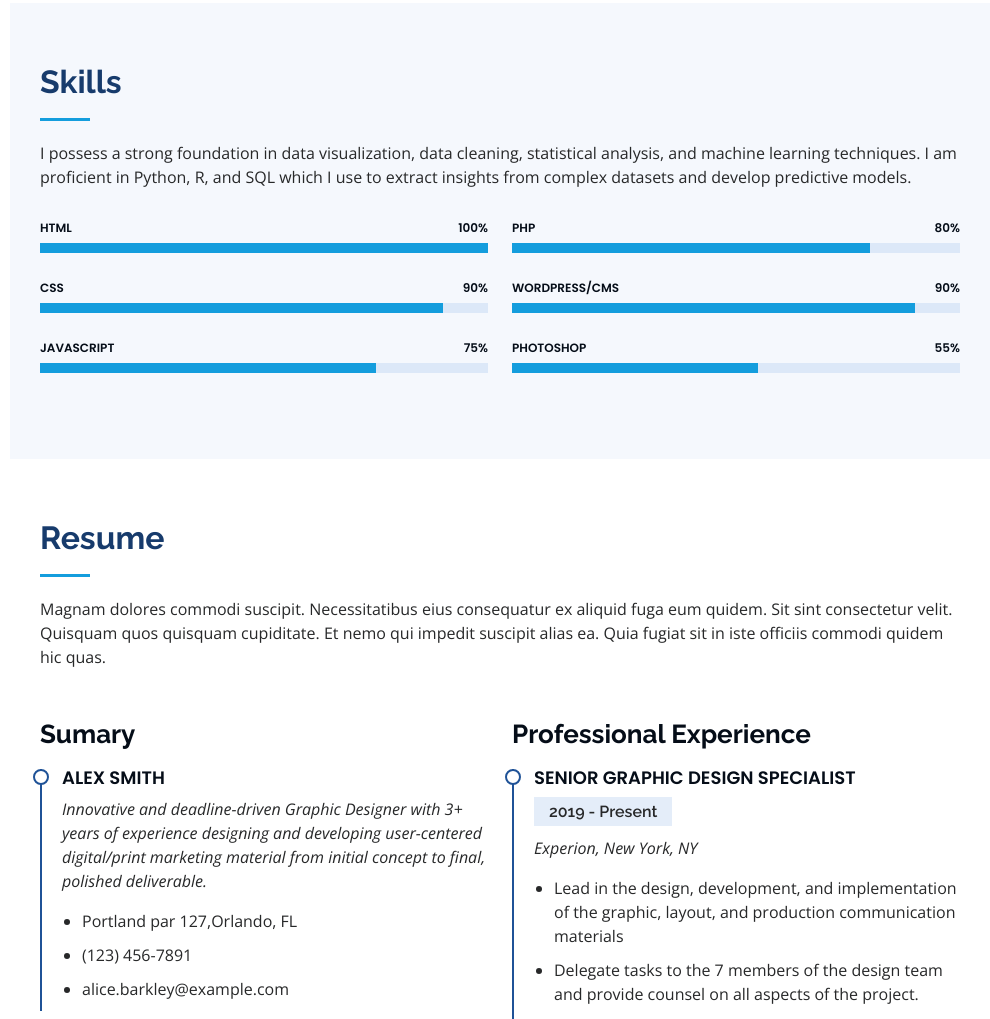
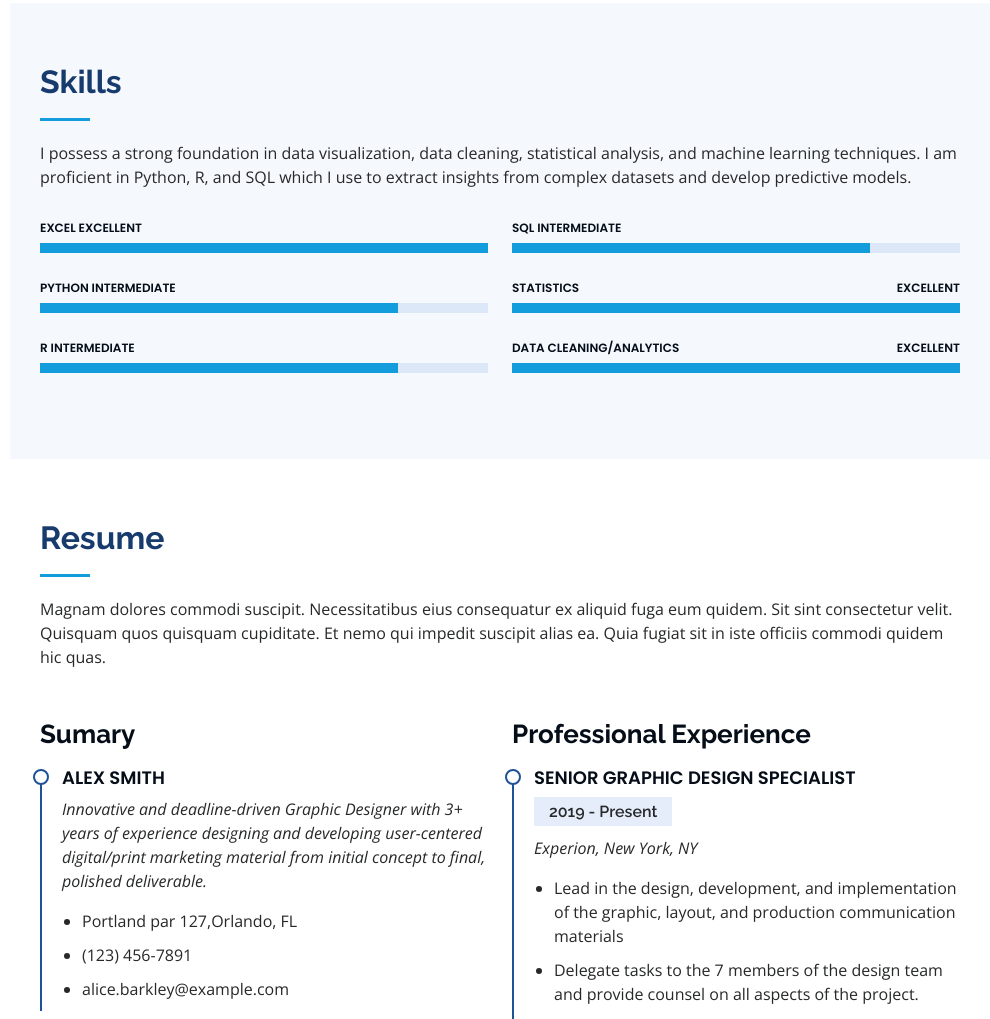
Before and after one commit to RgenselGitHub/Portfolio_Main, a plain HTML site: page index.html in a window 1280 px wide. Shown: the part 1537-2556 px from the top of the page, without its empty margins (290-1280 px from the left). Drawn offline with nearby package versions, Linux system fonts and the light colour scheme.

Commit message:
Update index.html

```diff
--- a/index.html
+++ b/index.html
@@ -132,23 +132,23 @@
           <div class="col-lg-6" data-aos="fade-up">
 
             <div class="progress">
-              <span class="skill">HTML <i class="val">100%</i></span>
+              <span class="skill">Excel <i class="val"></i>Excellent</span>
               <div class="progress-bar-wrap">
                 <div class="progress-bar" role="progressbar" aria-valuenow="100" aria-valuemin="0" aria-valuemax="100"></div>
               </div>
             </div>
 
             <div class="progress">
-              <span class="skill">CSS <i class="val">90%</i></span>
+              <span class="skill">Python <i class="val"></i>Intermediate</span>
               <div class="progress-bar-wrap">
-                <div class="progress-bar" role="progressbar" aria-valuenow="90" aria-valuemin="0" aria-valuemax="100"></div>
+                <div class="progress-bar" role="progressbar" aria-valuenow="80" aria-valuemin="0" aria-valuemax="100"></div>
               </div>
             </div>
 
             <div class="progress">
-              <span class="skill">JavaScript <i class="val">75%</i></span>
+              <span class="skill">R <i class="val"></i>Intermediate</span>
               <div class="progress-bar-wrap">
-                <div class="progress-bar" role="progressbar" aria-valuenow="75" aria-valuemin="0" aria-valuemax="100"></div>
+                <div class="progress-bar" role="progressbar" aria-valuenow="80" aria-valuemin="0" aria-valuemax="100"></div>
               </div>
             </div>
 
@@ -157,23 +157,23 @@
           <div class="col-lg-6" data-aos="fade-up" data-aos-delay="100">
 
             <div class="progress">
-              <span class="skill">PHP <i class="val">80%</i></span>
+              <span class="skill">SQL <i class="val"></i>Intermediate</span>
               <div class="progress-bar-wrap">
                 <div class="progress-bar" role="progressbar" aria-valuenow="80" aria-valuemin="0" aria-valuemax="100"></div>
               </div>
             </div>
 
             <div class="progress">
-              <span class="skill">WordPress/CMS <i class="val">90%</i></span>
+              <span class="skill">Statistics <i class="val">Excellent</i></span>
               <div class="progress-bar-wrap">
-                <div class="progress-bar" role="progressbar" aria-valuenow="90" aria-valuemin="0" aria-valuemax="100"></div>
+                <div class="progress-bar" role="progressbar" aria-valuenow="100" aria-valuemin="0" aria-valuemax="100"></div>
               </div>
             </div>
 
             <div class="progress">
-              <span class="skill">Photoshop <i class="val">55%</i></span>
+              <span class="skill">Data Cleaning/Analytics <i class="val">Excellent</i></span>
               <div class="progress-bar-wrap">
-                <div class="progress-bar" role="progressbar" aria-valuenow="55" aria-valuemin="0" aria-valuemax="100"></div>
+                <div class="progress-bar" role="progressbar" aria-valuenow="100" aria-valuemin="0" aria-valuemax="100"></div>
               </div>
             </div>
 
```
